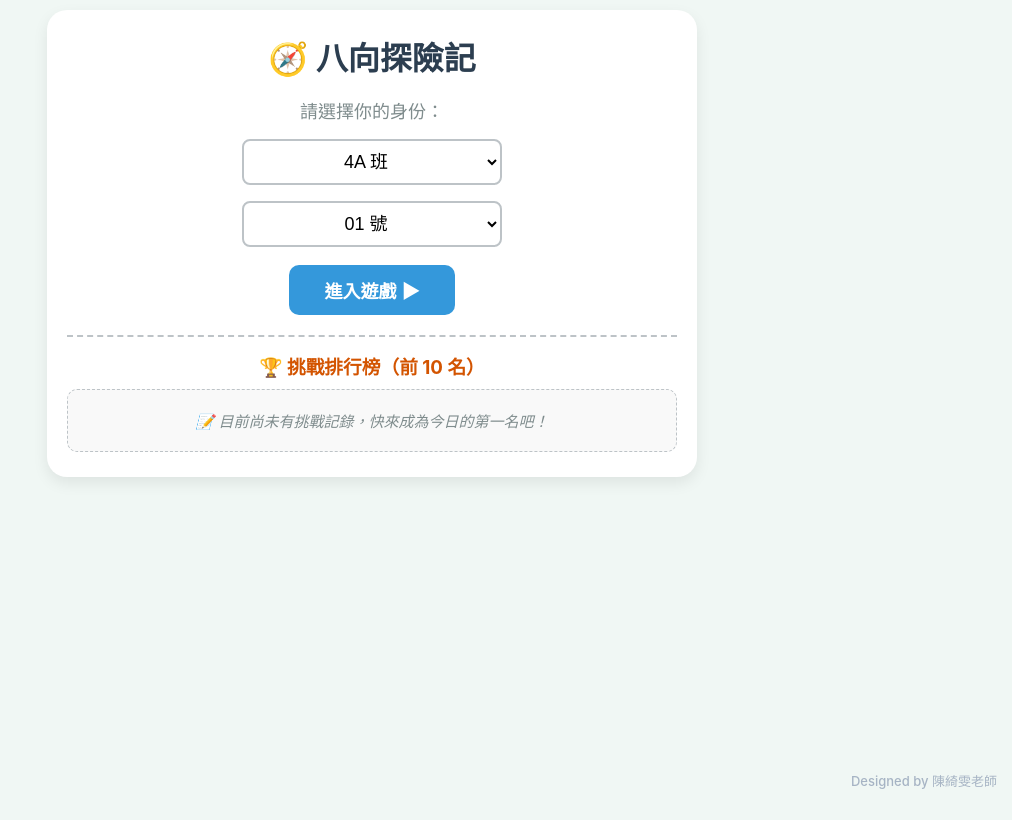
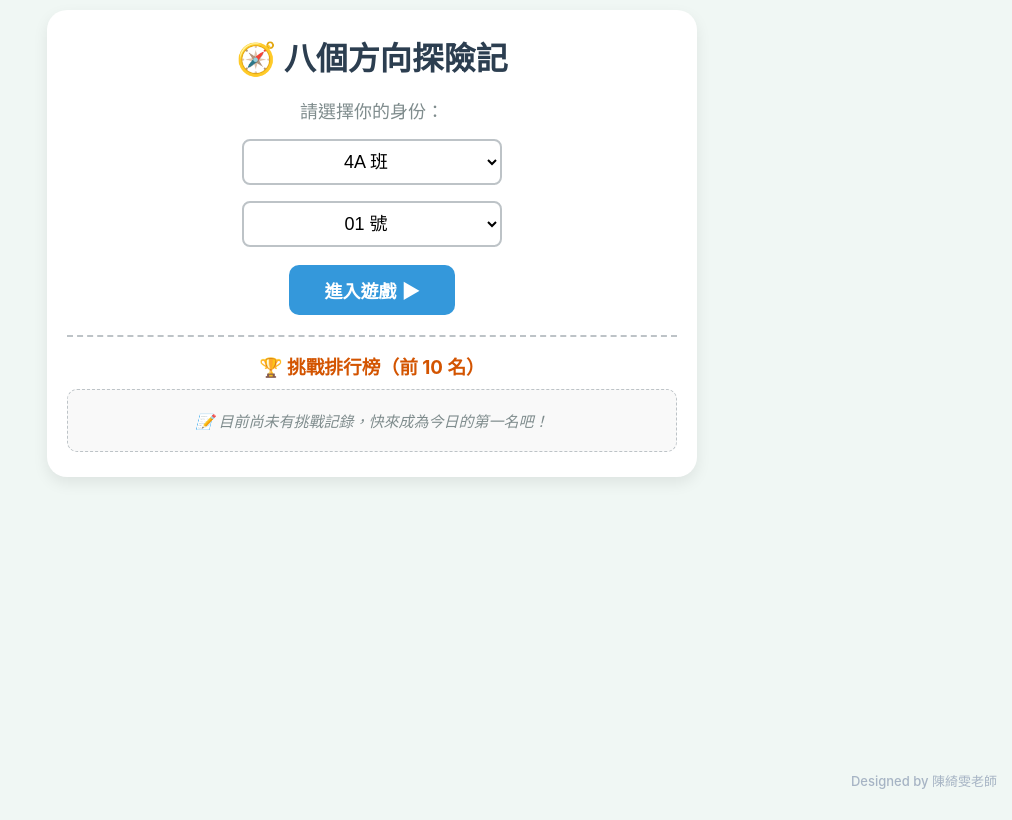
Before and after one commit to cym2sams/P4eightdirection, a plain HTML site: page index.html in a window 1280 px wide. Shown: the whole page, without its empty margins (268-1280 px from the left). Drawn offline with Linux system fonts and the light colour scheme.

Commit message:
Update title from '八向探險記' to '八個方向探險記'

```diff
--- a/index.html
+++ b/index.html
@@ -342,7 +342,7 @@
     <div class="creator-signature">Designed by 陳綺雯老師</div>
 
     <div id="login-screen" class="screen active">
-        <h1>🧭 八向探險記</h1>
+        <h1>🧭 八個方向探險記</h1>
         <p style="font-size: 18px; color: #7f8c8d; margin-bottom: 8px;">請選擇你的身份：</p>
         <select id="class-select" onchange="handleClassChange()">
             <option value="4A">4A 班</option>
```
